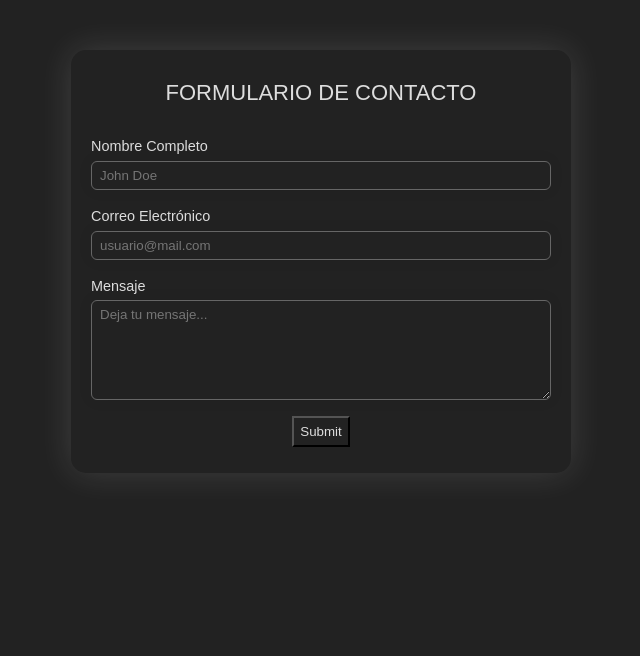
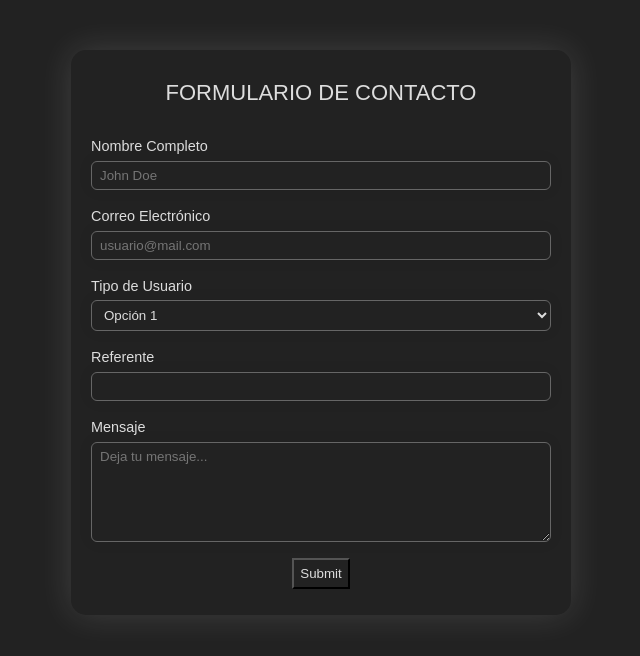
Before and after one commit to ggosdinski/curso-html-css, a plain HTML site: page HTML/textarea y Label/index.html in a window 1280 px wide. Shown: the whole page, without its empty margins (319-959 px from the left). Drawn offline with Linux system fonts and the light colour scheme.

Commit message:
Select y Datalist (con option)

```diff
--- a/HTML/textarea y Label/index.html
+++ b/HTML/textarea y Label/index.html
@@ -16,14 +16,51 @@
         </div>
        <!--  SE USA ID EN EL INPUT PARA RELACIONARLO CON EL FOR DEL LABEL. EN ESE CASO, LO QUE OCURRE ES QUE CUANDO CLIQUEAMOS EL LABEL, EL INPUT SE ENFOCADO. NECESITAN TENER EL MISMO VALOR AMBOS.
         OTRA FORMA DE HACERLO SERIA PONIENDO EL INPUT DENTRO DEL LABEL. EN ESE CASO, NO SE USA NI ID NI FOR. SOLO TENER EN CUENTA DE QUE SI EN ALGUN MOMENTO QUEREMOS QUE EL LABEL Y EL INPUT NO ESTEN JUNTOS, HAY QUE USAR EL METODO CON FOR Y ID.-->
+
+
         <div class="form_input">
             <label for="mail">Correo Electrónico</label>
             <input type="email" placeholder="usuario@mail.com" id="mail">
         </div>
+
+
+       <!--  SELECT Y OPTION-->
+        <div class="form_input">
+            <label for="user">Tipo de Usuario
+                <select name="type-of-user" id="user">
+                    <option value="user1">Opción 1</option>
+                    <!-- Value es el valor que va a recibir el servidor -->
+                    <option value="user2">Opción 2</option>
+                    <option value="user3">Opción 3</option>
+                </select>
+            </label>
+        </div>
+
+
+         <!--  DATALIST Y OPTION -->
+         <div class="form_input">
+            <label>Referente
+                <input list="referente">
+                <datalist id="referente" name="referente">
+                    <option>Una pagina</option>
+                    <option>Una empresa</option>
+                    <option>Un amigo</option>
+           <!--          Se puede usar value como en el select. De hecho podemos usar value como el valor que se manda al servidor y como valor del option una descripcion. Solo tener en cuenta que solo el value se guarda. -->
+                </datalist>
+            </label>
+        </div>
+
+
         <div class="form_input">
             <label for="mensaje">Mensaje</label>
             <textarea name="" id="mensaje" placeholder="Deja tu mensaje..."></textarea>
         </div>
+    <!--     <div class="form_input">
+            <label for="">Acepto los terminos y condiciones
+                <input type="checkbox" class="checkbox">
+            </label>
+        </div> -->
+
         <div class="form_input">
             <button type="submit">Submit</button>
         </div>
--- a/HTML/textarea y Label/styles.css
+++ b/HTML/textarea y Label/styles.css
@@ -31,7 +31,7 @@ h2 {
 
 }
 
-input, textarea{
+input, textarea, select{
     /*Le damos los mismos estilos al textarea*/
     width: 100%;
     box-sizing: border-box;
@@ -43,6 +43,12 @@ input, textarea{
     box-shadow: 0px 0px 15px #0001;
     background-color: transparent;
     color: #ddd;
+}
+
+option {
+    background-color: #222;
+    /* A los option, le damos el mismo color de fondo que al body.
+    A estos elementos no se les puede modificar ni el padding ni el margin, solo el color y el fondo.*/
 }
 
 /*Estilos especificos para el textarea*/
```
Lines whose indentation alone changed are shown as unchanged.
